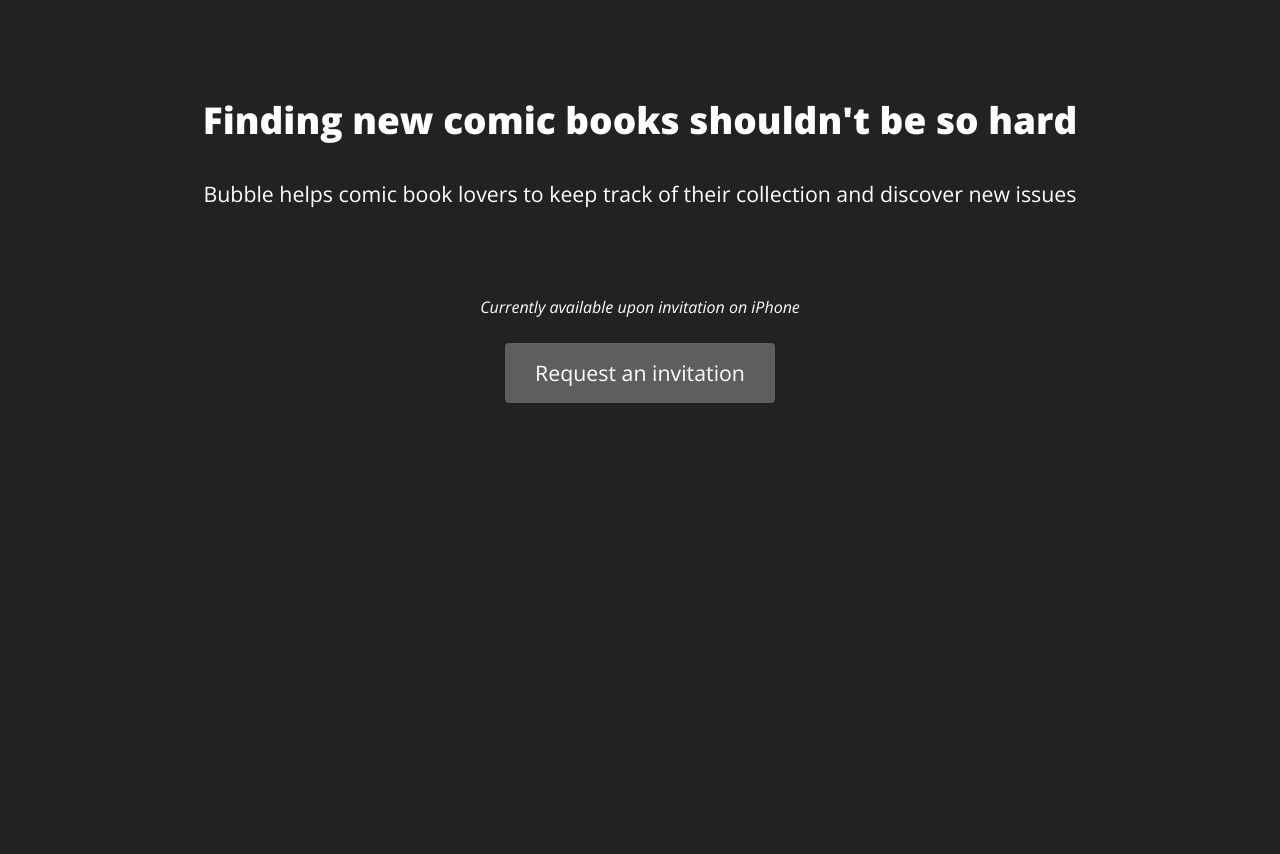
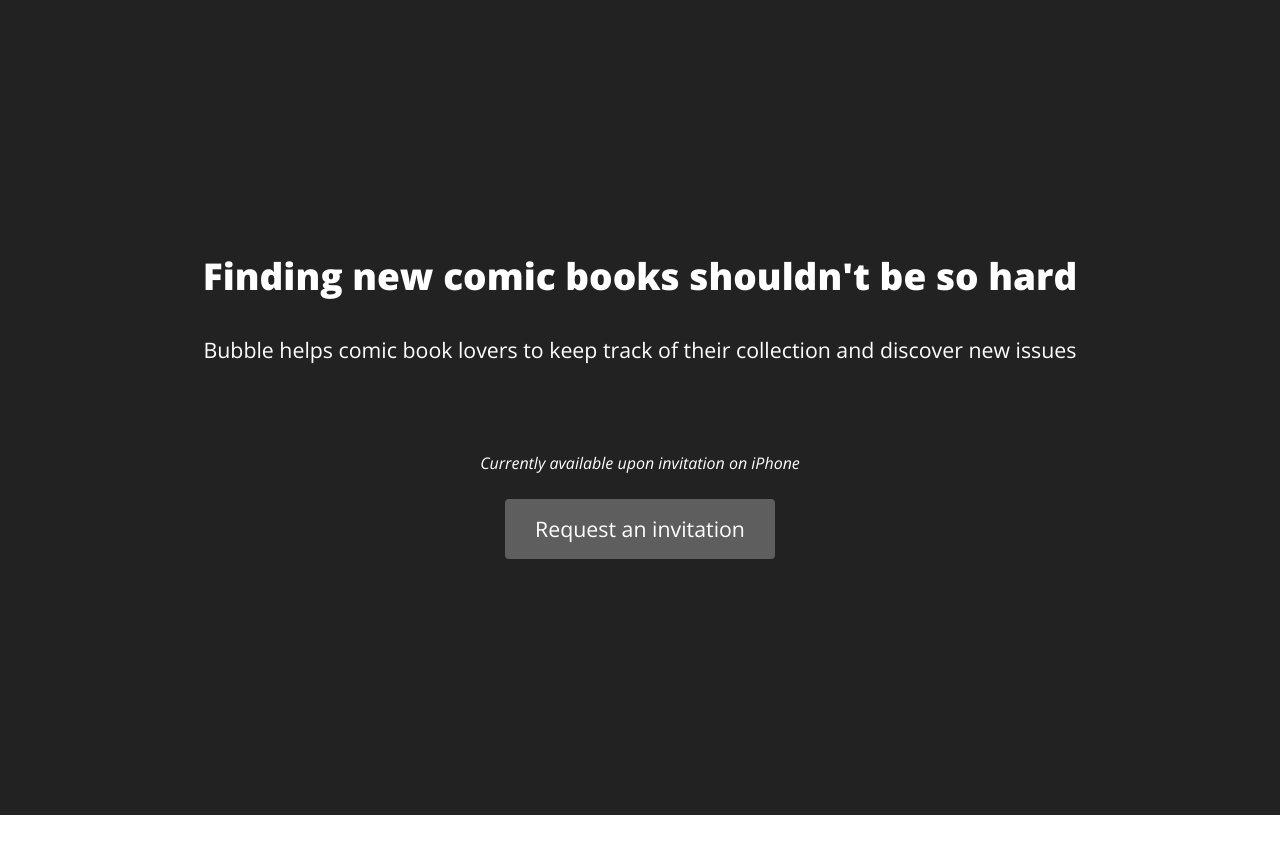
Before and after one commit to hbcbh1999/bubble-website, a Jekyll site: the page built from index.html, in a window 1280 px wide. Shown: the top 854 px of the page. Built offline with Jekyll 4.4.1, drawn with Linux system fonts in a browser that asks for light colours.

Commit message:
Dynamic top and bottom paddings for header

```diff
--- a/_sass/_base.scss
+++ b/_sass/_base.scss
@@ -7,7 +7,7 @@
 body {
     @include sans-serif-font;
     font-size: 16px;
-    background-color: $theme-dark;
+    // background-color: $theme-dark;
 }
 
 hr {
@@ -85,7 +85,7 @@
     .header-content {
         position: relative;
         text-align: center;
-        padding: 100px 15px 100px;
+        padding: 20% 15px 20%;
         // padding-top: 25%;
         // padding-bottom: 25%;
         width: 100%;
```
